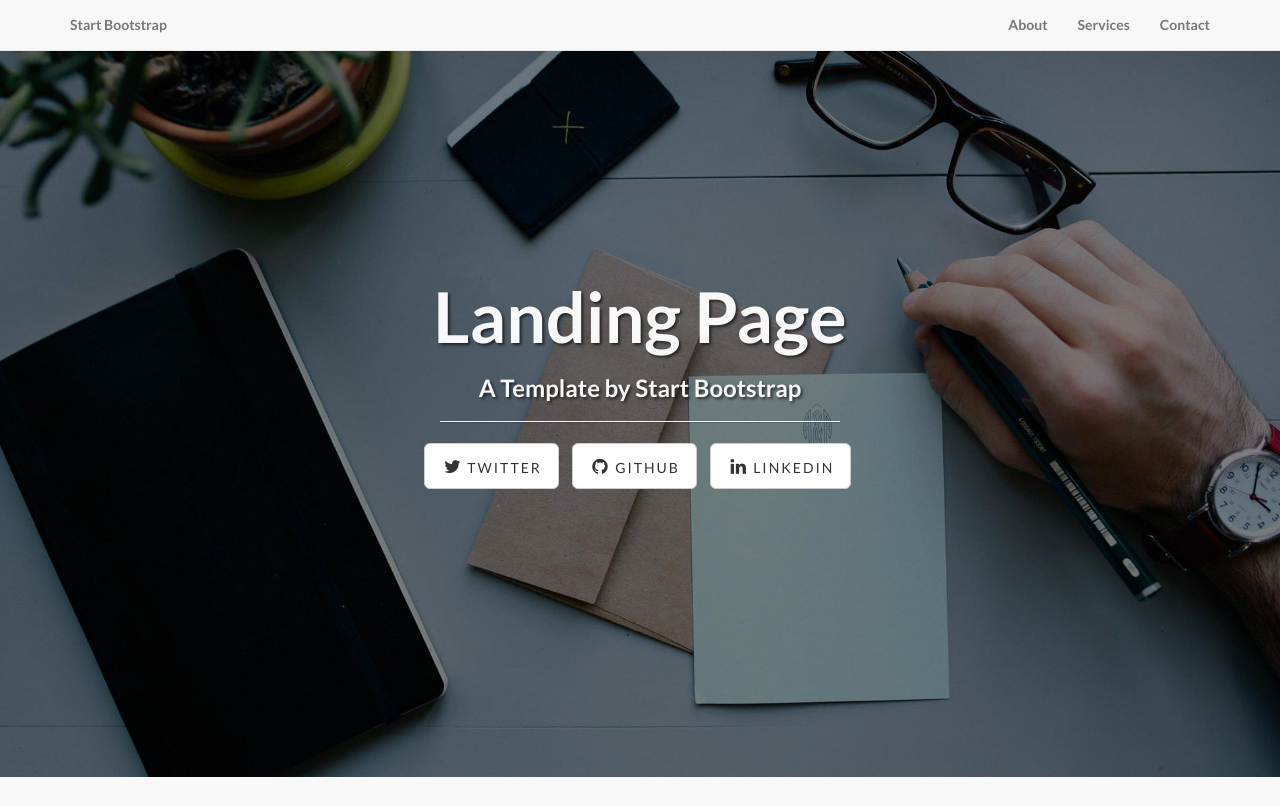
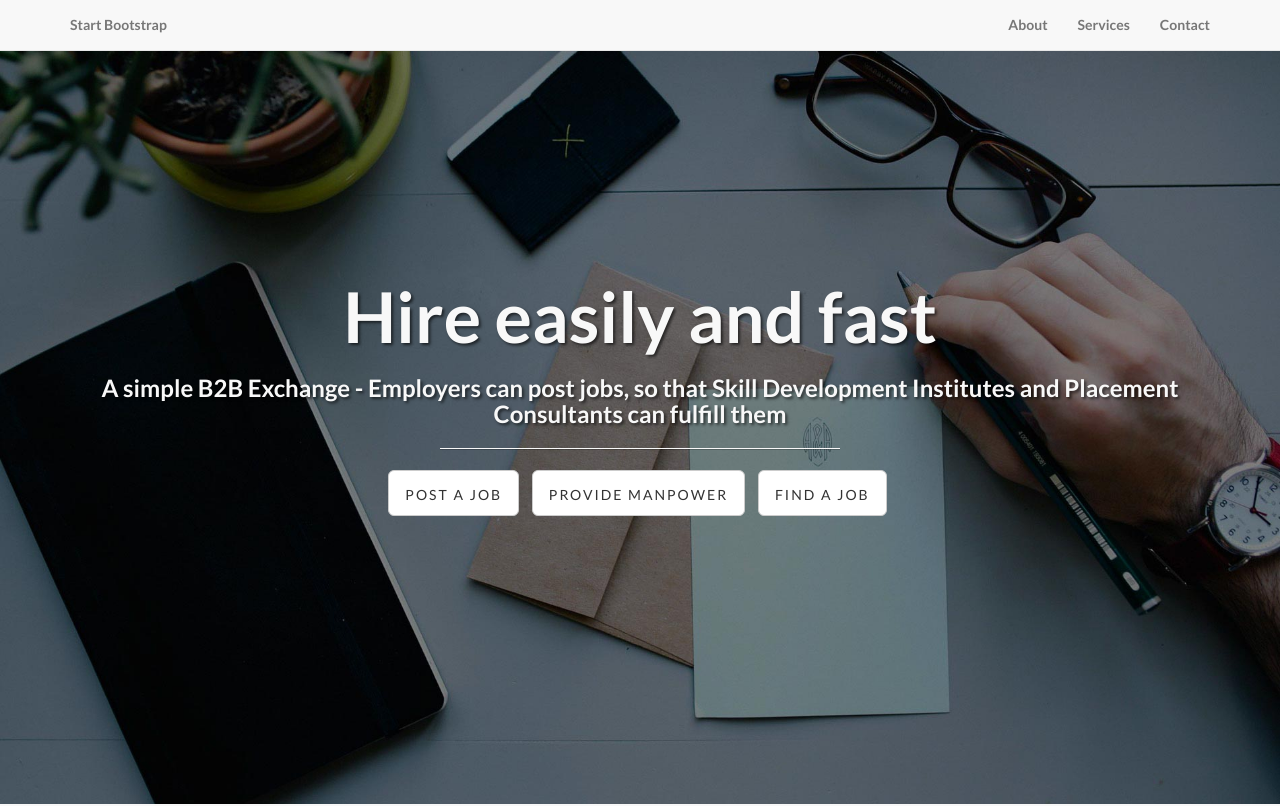
Before and after one commit to mhire/mhire.github.io, a plain HTML site: page index.html in a window 1280 px wide. Shown: the top 806 px of the page. Drawn offline with Linux system fonts and the light colour scheme.

Commit message:
update 1

```diff
--- a/index.html
+++ b/index.html
@@ -9,7 +9,7 @@
     <meta name="description" content="">
     <meta name="author" content="">
 
-    <title>Landing Page - Start Bootstrap Theme</title>
+    <title>mHire.in - Hire easily and fast</title>
 
     <!-- Bootstrap Core CSS -->
     <link href="css/bootstrap.min.css" rel="stylesheet">
@@ -73,18 +73,18 @@
             <div class="row">
                 <div class="col-lg-12">
                     <div class="intro-message">
-                        <h1>Landing Page</h1>
-                        <h3>A Template by Start Bootstrap</h3>
+                        <h1>Hire easily and fast</h1>
+                        <h3>A simple B2B Exchange - Employers can post jobs, so that Skill Development Institutes and Placement Consultants can fulfill them</h3>
                         <hr class="intro-divider">
                         <ul class="list-inline intro-social-buttons">
                             <li>
-                                <a href="https://twitter.com/SBootstrap" class="btn btn-default btn-lg"><i class="fa fa-twitter fa-fw"></i> <span class="network-name">Twitter</span></a>
+                                <a href="https://twitter.com/SBootstrap" class="btn btn-default btn-lg"> <span class="network-name">Post a Job</span></a>
                             </li>
                             <li>
-                                <a href="https://github.com/IronSummitMedia/startbootstrap" class="btn btn-default btn-lg"><i class="fa fa-github fa-fw"></i> <span class="network-name">Github</span></a>
+                                <a href="https://github.com/IronSummitMedia/startbootstrap" class="btn btn-default btn-lg"> <span class="network-name">Provide Manpower</span></a>
                             </li>
                             <li>
-                                <a href="#" class="btn btn-default btn-lg"><i class="fa fa-linkedin fa-fw"></i> <span class="network-name">Linkedin</span></a>
+                                <a href="#" class="btn btn-default btn-lg"> <span class="network-name">Find a Job</span></a>
                             </li>
                         </ul>
                     </div>
@@ -172,7 +172,7 @@
 
             <div class="row">
                 <div class="col-lg-6">
-                    <h2>Connect to Start Bootstrap:</h2>
+                    <h2>Connect with us:</h2>
                 </div>
                 <div class="col-lg-6">
                     <ul class="list-inline banner-social-buttons">
```
